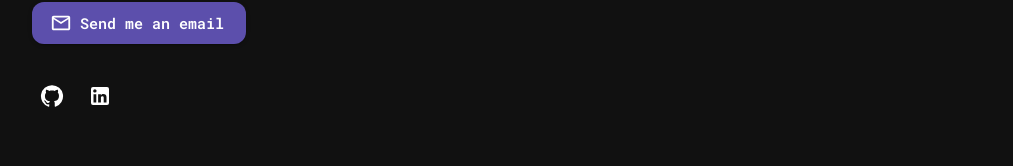
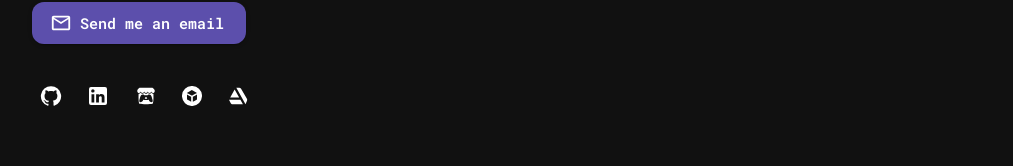
Before and after one commit to r-emanuel-sceppaquercia/portfolio, a React (Vite) app in the folder Modules/Frontend/: page / in a window 1280 px wide. Shown: the part 3905-4071 px from the top of the page, without its empty margins (0-1013 px from the left). Built offline with nearby package versions, Linux system fonts and the light colour scheme.

Commit message:
Social media icons updated in About section

```diff
--- a/Modules/Frontend/src/sections/Contact.tsx
+++ b/Modules/Frontend/src/sections/Contact.tsx
@@ -5,9 +5,12 @@ import {
   SectionHeader,
 } from "@/components/common";
 import { IconButton, Stack } from "@mui/material";
+import GithubIcon from "@mui/icons-material/GitHub";
+import LinkedInIcon from "@mui/icons-material/LinkedIn";
 import EmailOutlinedIcon from "@mui/icons-material/EmailOutlined";
-import GitHubIcon from "@mui/icons-material/GitHub";
-import LinkedInIcon from "@mui/icons-material/LinkedIn";
+import { SiSketchfab } from "react-icons/si";
+import { LiaItchIo } from "react-icons/lia";
+import { LiaArtstation } from "react-icons/lia";
 
 export function Contact() {
   return (
@@ -38,7 +41,7 @@ export function Contact() {
           rel="noopener noreferrer"
           aria-label="GitHub"
         >
-          <GitHubIcon />
+          <GithubIcon sx={{ fontSize: 22 }} />
         </IconButton>
 
         <IconButton
@@ -50,6 +53,36 @@ export function Contact() {
         >
           <LinkedInIcon />
         </IconButton>
+
+        <IconButton
+          component="a"
+          href="https://ema-scpp.itch.io/"
+          target="_blank"
+          rel="noopener noreferrer"
+          aria-label="itch.io"
+        >
+          <LiaItchIo />
+        </IconButton>
+
+        <IconButton
+          component="a"
+          href="https://sketchfab.com/emanuel.sceppaquercia"
+          target="_blank"
+          rel="noopener noreferrer"
+          aria-label="Sketchfab"
+        >
+          <SiSketchfab size={20} />
+        </IconButton>
+
+        <IconButton
+          component="a"
+          href="https://www.artstation.com/emanuel-sceppaquercia"
+          target="_blank"
+          rel="noopener noreferrer"
+          aria-label="ArtStation"
+        >
+          <LiaArtstation />
+        </IconButton>
       </Stack>
     </AppSection>
   );
```
